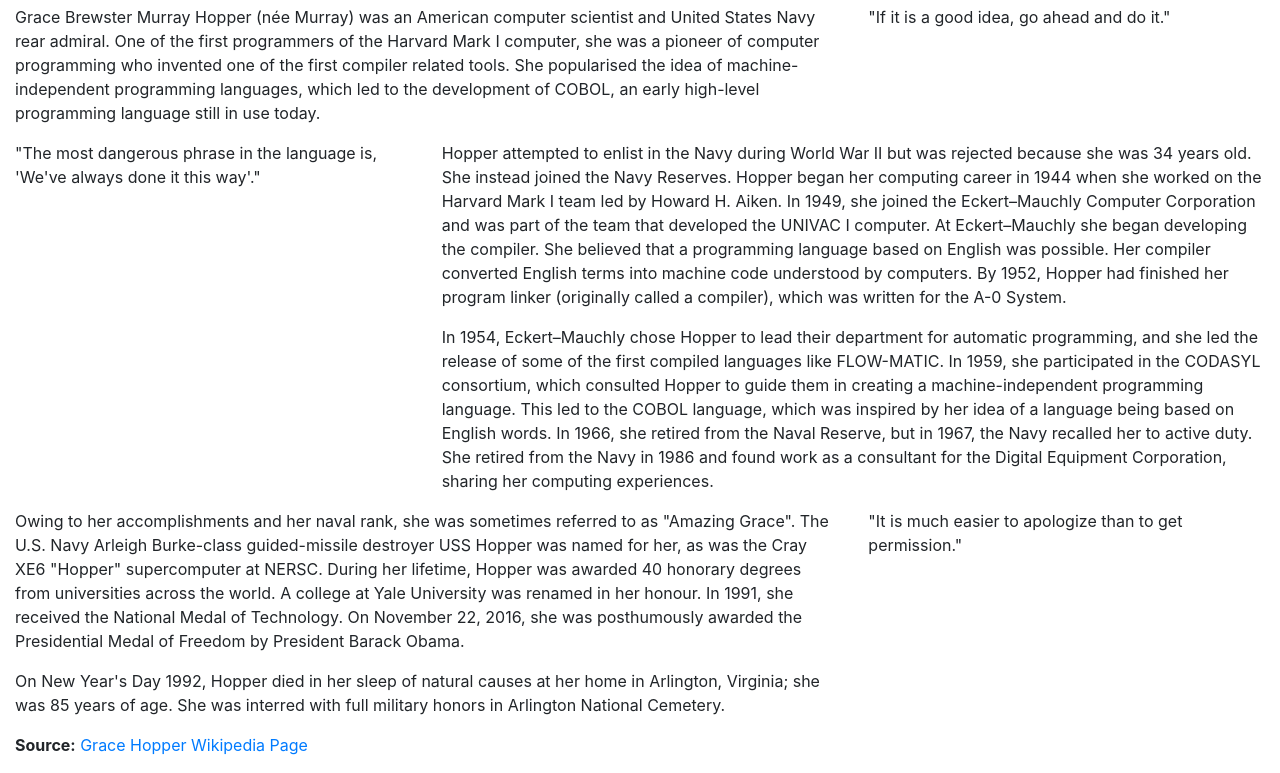
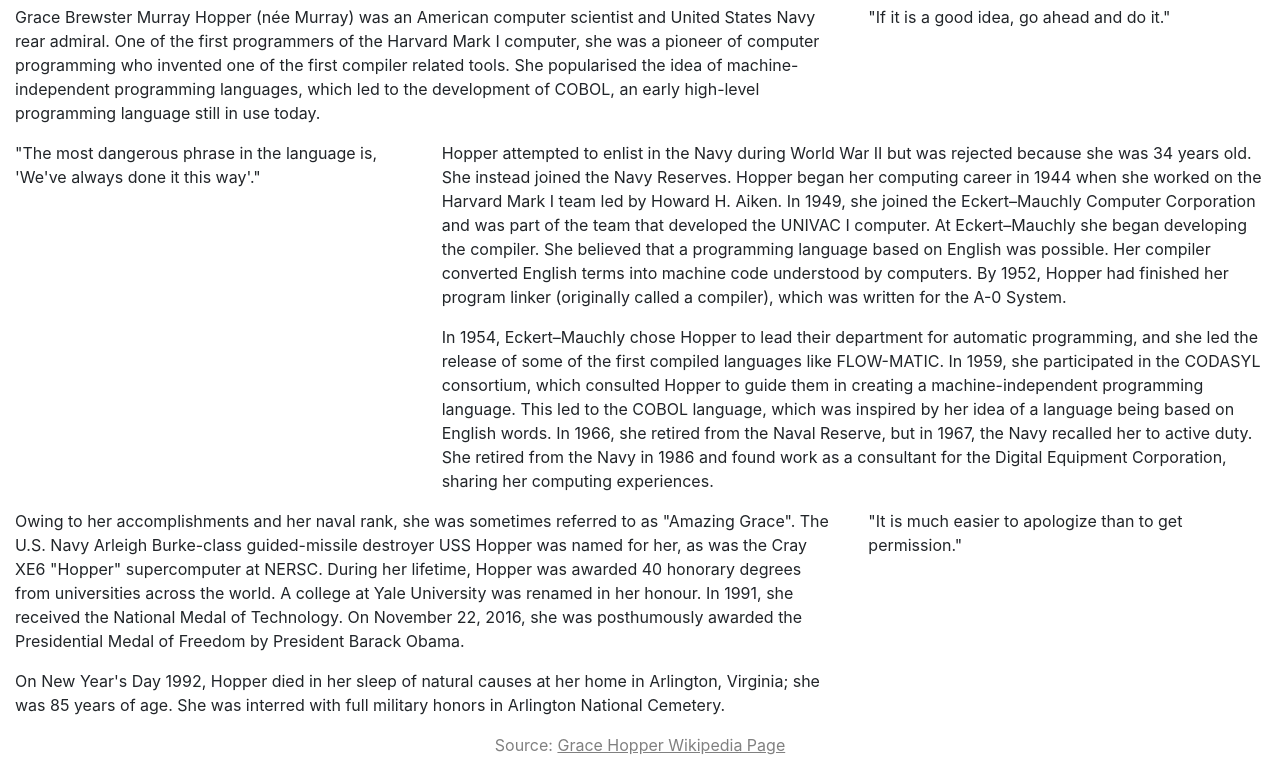
Before and after one commit to RachelEW/women-in-tech-with-bootstrap, a plain HTML site: page grace-hopper.html in a window 1280 px wide. Shown: the part 591-1364 px from the top of the page. Drawn offline with nearby package versions, Linux system fonts and the light colour scheme.

Commit message:
Changes to style of navbar and footer

```diff
--- a/css/styles.css
+++ b/css/styles.css
@@ -1,9 +1,7 @@
-/* header h1 {
-  display: block;
-  width: 100%;
-  text-align: center;
-  padding: 30px 0;
-} */
+.navbar {
+  background-color: rgba(32, 35, 41, 0.8);
+  color: white;
+}
 
 #short-bio {
   padding: 120px;
@@ -17,3 +15,12 @@ ul {
 #photo {
   padding: 0;
 }
+
+#colophon p {
+  color: grey;
+}
+
+#colophon a {
+  color: grey;
+  text-decoration: underline;
+}
--- a/grace-hopper.html
+++ b/grace-hopper.html
@@ -14,7 +14,7 @@
 
   <div id="wrapper">
     <header>
-      <nav class="navbar navbar-expand-lg navbar-light bg-light fixed-top">
+      <nav class="navbar navbar-expand-lg navbar-dark bg-dark fixed-top">
         <a class="navbar-brand" href="#index.html">Women in Tech</a>
         <button class="navbar-toggler" type="button" data-toggle="collapse" data-target="#navbarNavAltMarkup" aria-controls="navbarNavAltMarkup" aria-expanded="false" aria-label="Toggle navigation">
           <span class="navbar-toggler-icon"></span>
@@ -141,10 +141,11 @@
               </section>
             </div> <!-- /.col-md-4-->
           </div> <!-- /.row -->
-          <div id="colophon">
-            <p><strong>Source:</strong> <a href="https://en.wikipedia.org/wiki/Grace_Hopper">Grace Hopper Wikipedia Page</a></p>
-      </section>
-  </div> <!-- /#colophon -->
+          <footer id="colophon">
+          		<div class="container text-center">
+            <p>Source: <a href="https://en.wikipedia.org/wiki/Grace_Hopper">Grace Hopper Wikipedia Page</a></p>
+      </div>
+  </footer> <!-- /#colophon -->
   </main>
   </div>
 </body>
```
